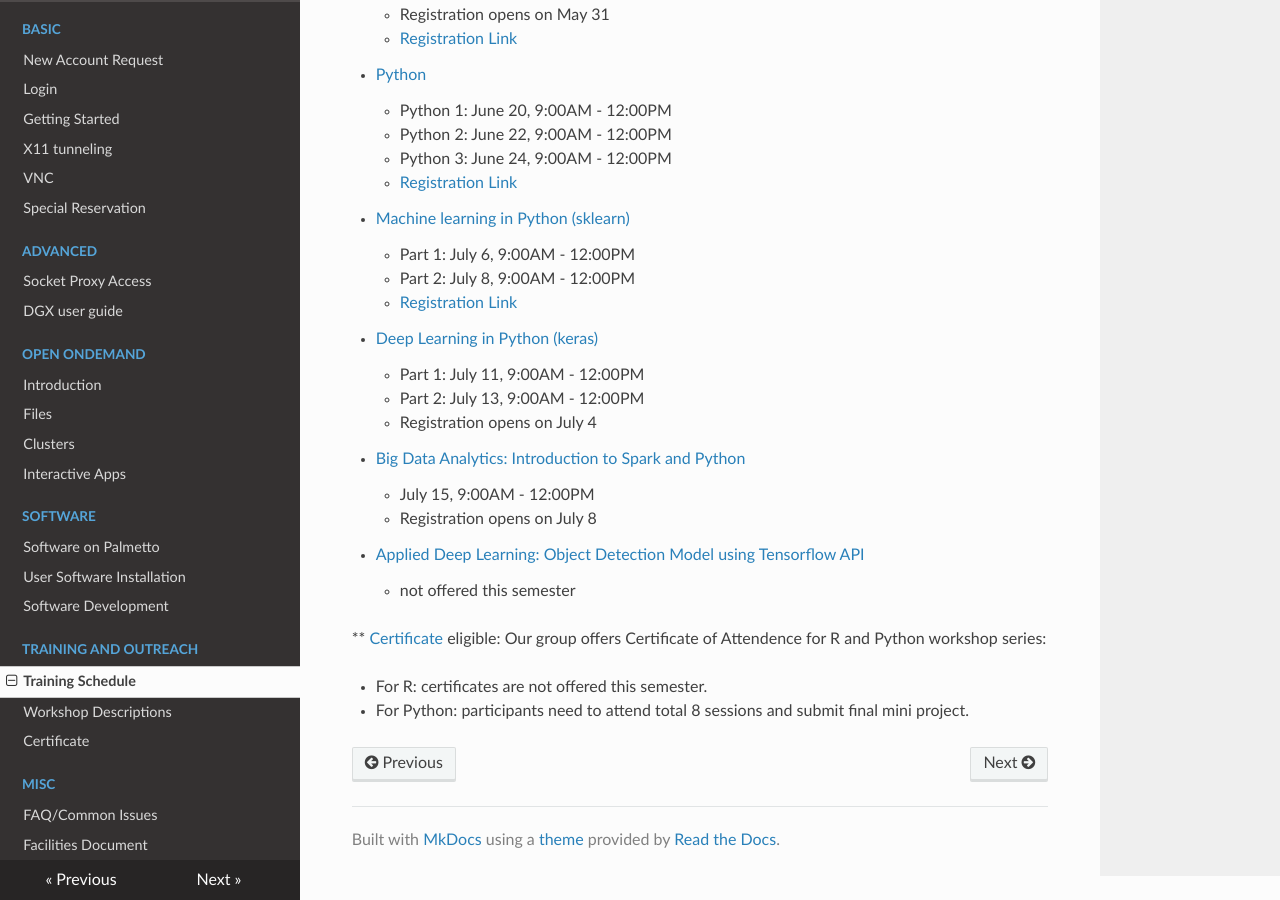
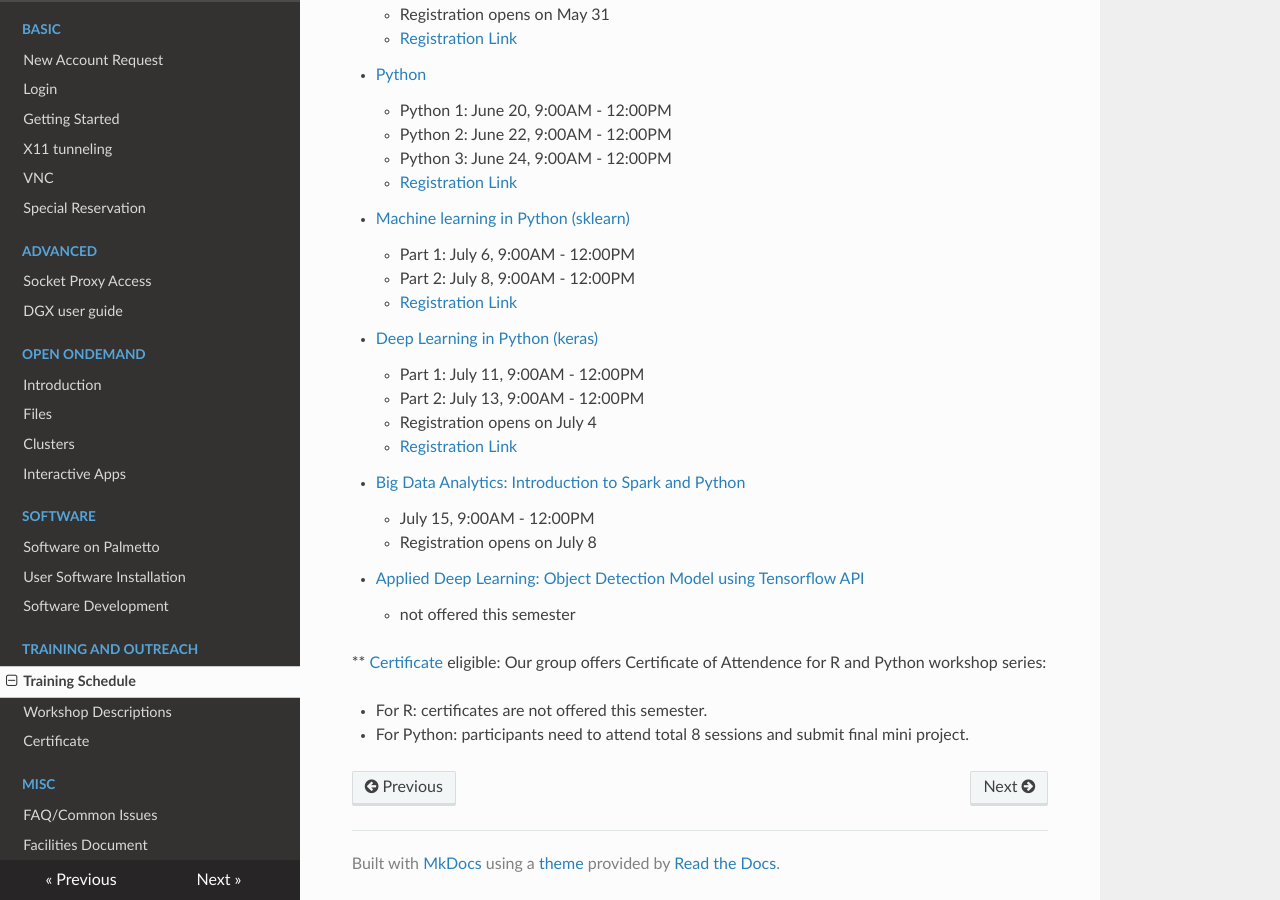
Before and after one commit to clemsonciti/palmetto-documentation, an MkDocs documentation site: the page built from docs/training/schedule.md, in a window 1280 px wide and 900 px high, scrolled down 908 px. Built offline with MkDocs 1.6.1, drawn with Linux system fonts in a browser that asks for light colours; nearby versions of some CDN libraries.

Commit message:
Update schedule.md

```diff
--- a/docs/training/schedule.md
+++ b/docs/training/schedule.md
@@ -51,7 +51,7 @@
     - Part 1: July 11, 9:00AM - 12:00PM
     - Part 2: July 13, 9:00AM - 12:00PM
     - Registration opens on July 4
-    <!--- - [Registration Link](https://forms.gle/LsAyf4tWr7dpFywf8) -->
+    - [Registration Link](https://forms.gle/RwQ1cST5s6h6iBEQ8)
 
 
 - [Big Data Analytics: Introduction to Spark and Python](workshop.md#introduction-to-big-data-analytics-using-sparkpython)
```
